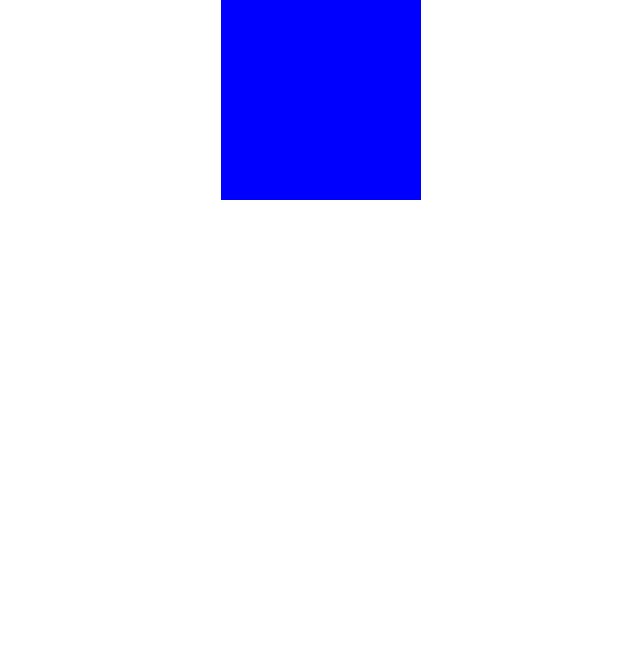
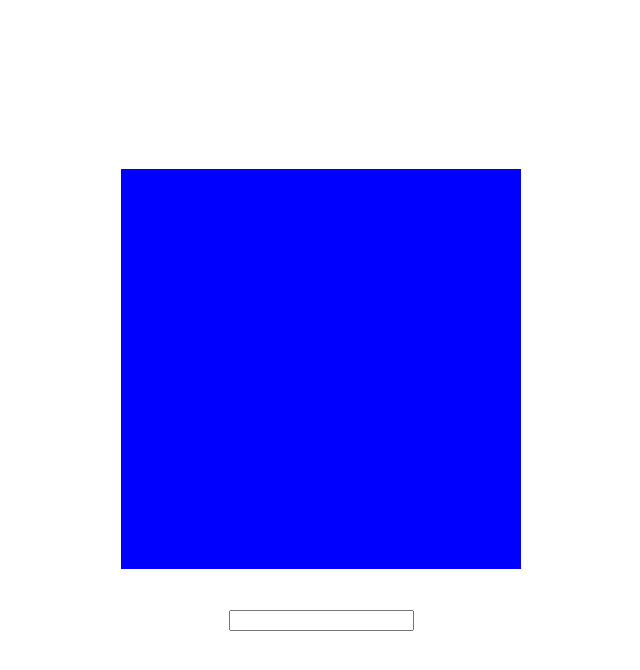
Before and after one commit to sahilg2000/Island-Grid, a React (Create React App) app: page / in a window 1280 px wide. Shown: the top 670 px of the page, without its empty margins (319-959 px from the left). Built offline with nearby package versions, Linux system fonts and the light colour scheme.

Commit message:
Grid now has X and Y coordinates for rendering and not a flat dimension value.
Added DimensionBox as 2 text boxes to change dimensions.
DimensionBox is cosmetic and has no function currently.

```diff
--- a/src/App.css
+++ b/src/App.css
@@ -1,12 +1,17 @@
 .App {
   display: flex;
+  flex-direction: column;
   justify-content: center;
   align-items: center;
+  height: 100vh;
 }
 
 .grid {
   align: center;
   display: grid;
-  grid-template-columns: repeat(2, 100px); /* 2 columns */
-  grid-template-rows: repeat(2, 100px);    /* 2 rows */
+  margin-bottom: 20px; /* Adds space between the grid and the dimension box */
 }
+
+.dimension-box {
+  margin-top: 20px; /* Adds additional space above the dimension box */
+}
--- a/src/App.js
+++ b/src/App.js
@@ -1,11 +1,12 @@
 import './App.css';
-import Cell from './components/Cell';
 import Grid from './components/Grid';
+import DimensionBox from './components/DimensionBox';
 
 function App() {
   return (
     <div className="App">
       <Grid/>
+      <DimensionBox/>
     </div>
   );
 }
--- /dev/null
+++ b/src/components/DimensionBox.js
@@ -0,0 +1,13 @@
+import React, { useState } from "react";
+import '../App.css'
+
+function DimensionBox({ }) {
+
+    return (
+    <div className="dimension-box">
+        <input/>
+    </div>
+    );
+}
+
+export default DimensionBox;
--- a/src/components/Grid.js
+++ b/src/components/Grid.js
@@ -4,18 +4,19 @@ import Cell from './Cell';
 
 function Grid({  }) {
     // Size State variable
-    const [size, setSize] = useState(4);
-
-    /*
-    Size Handler
-    */
+    const [sizeX, setSizeX] = useState(4);
+    const [sizeY, setSizeY] = useState(4);
 
     return (
-    <div className="grid">
-        <Cell/>
-        <Cell/>
-        <Cell/>
-        <Cell/>
+    <div
+    className="grid"
+    style={{
+        gridTemplateColumns: `repeat(${sizeX}, 100px)`,
+        gridTemplateRows: `repeat(${sizeY}, 100px)`,
+        }}>
+            {Array.from({ length: sizeX * sizeY }).map((_, index) => (
+            <Cell key={index} />
+            ))}
     </div>
 
     );
```
